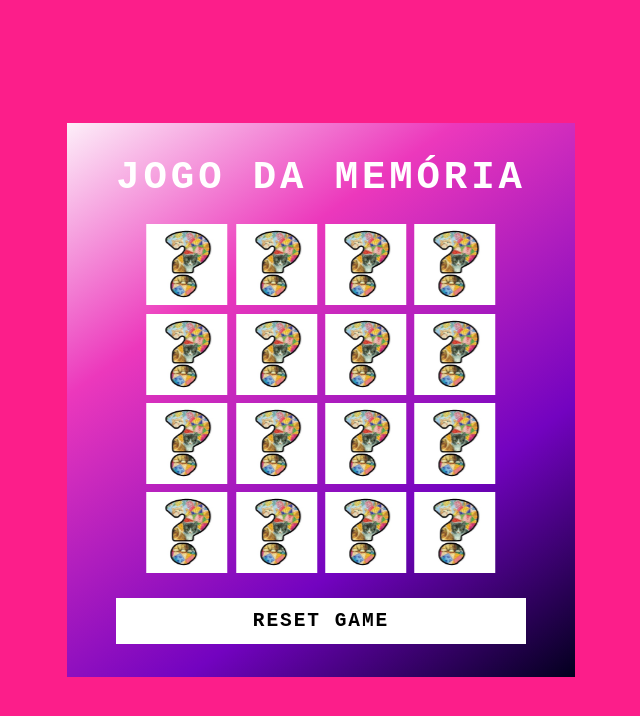
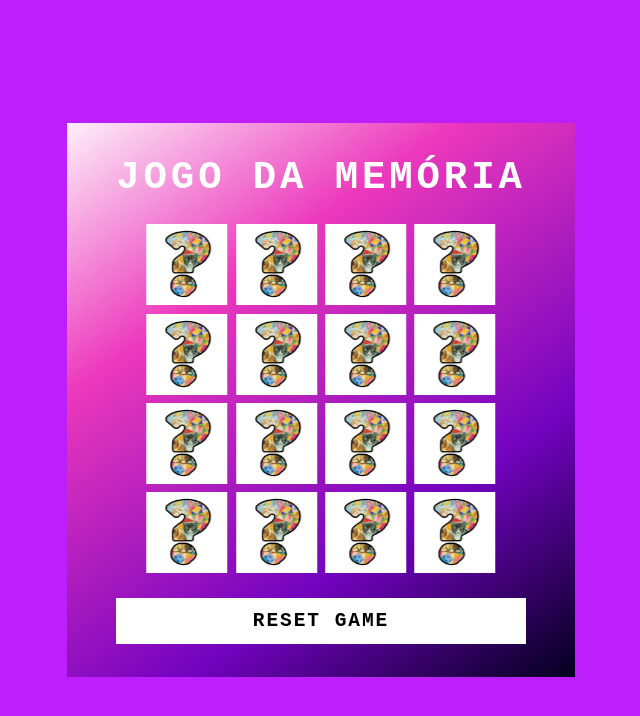
Before and after one commit to giovanesouza/challenge-jogo-da-memoria, a plain HTML site: page index.html in a window 1280 px wide. Shown: the whole page, without its empty margins (319-959 px from the left). Drawn offline with Linux system fonts and the light colour scheme.

Commit message:
style: alteração bg do body

```diff
--- a/src/styles/main.css
+++ b/src/styles/main.css
@@ -7,7 +7,7 @@ body {
     justify-content: center;
     align-items: center;
     min-height: 100vh;
-    background-color: #fc1e8a;
+    background-color: #bd1efc;
     font-size: 1.6rem;
     /*Desabilita seleção de elementos*/
     user-select: none;
```
